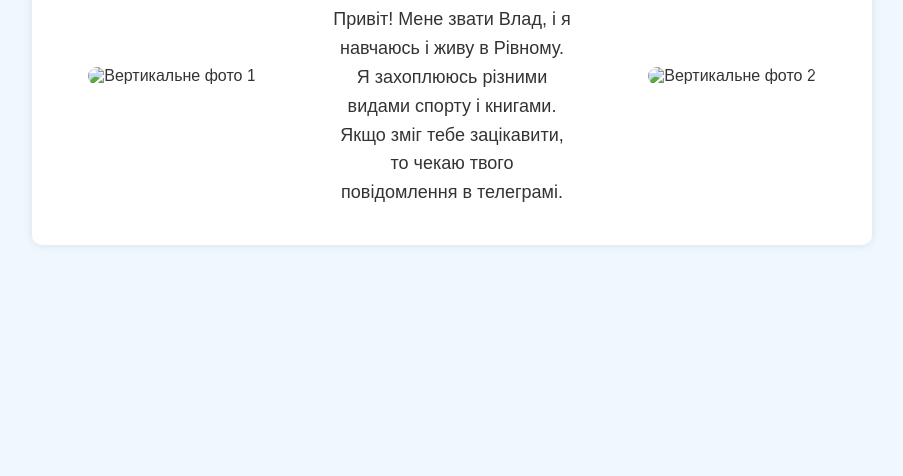
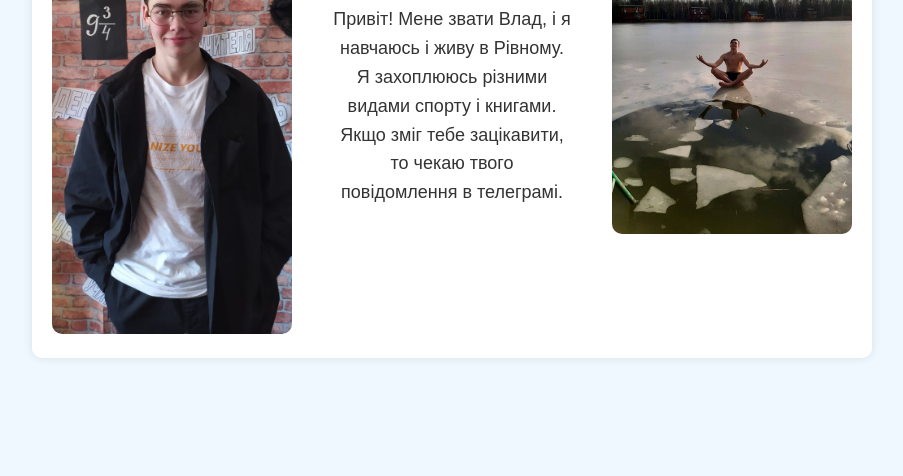
Before and after one commit to vlad777456/ankn, a plain HTML site: page index.html in a window 1280 px wide. Shown: the part 324-800 px from the top of the page, without its empty margins (188-1091 px from the left). Drawn offline with Linux system fonts and the light colour scheme.

Commit message:
Update index.html

```diff
--- a/index.html
+++ b/index.html
@@ -51,14 +51,14 @@
 <body>
     <div class="container">
         <div class="photo">
-            <img src="vertical_photo1.jpg" alt="Вертикальне фото 1">
+            <img src="moya_fotografiya.jpg" alt="Вертикальне фото 1">
         </div>
         <div class="content">
             <h1>Ваше Ім'я</h1>
             <p>Привіт! Мене звати Влад, і я навчаюсь і живу в Рівному. Я захоплююсь різними видами спорту і книгами. Якщо зміг тебе зацікавити, то чекаю твого повідомлення в телеграмі.</p>
         </div>
         <div class="photo">
-            <img src="vertical_photo2.jpg" alt="Вертикальне фото 2">
+            <img src="mf2.jpg" alt="Вертикальне фото 2">
         </div>
     </div>
 </body>
```
